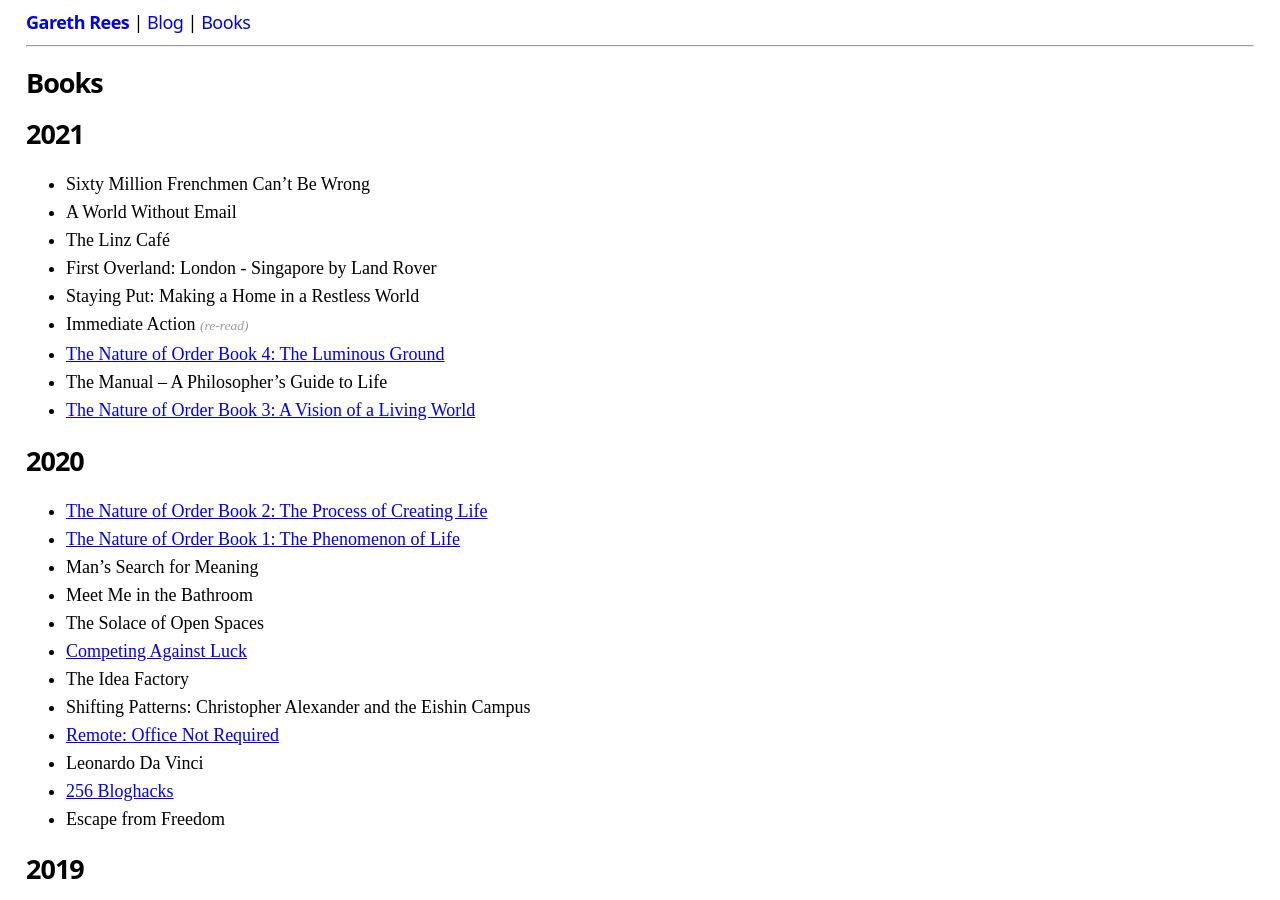
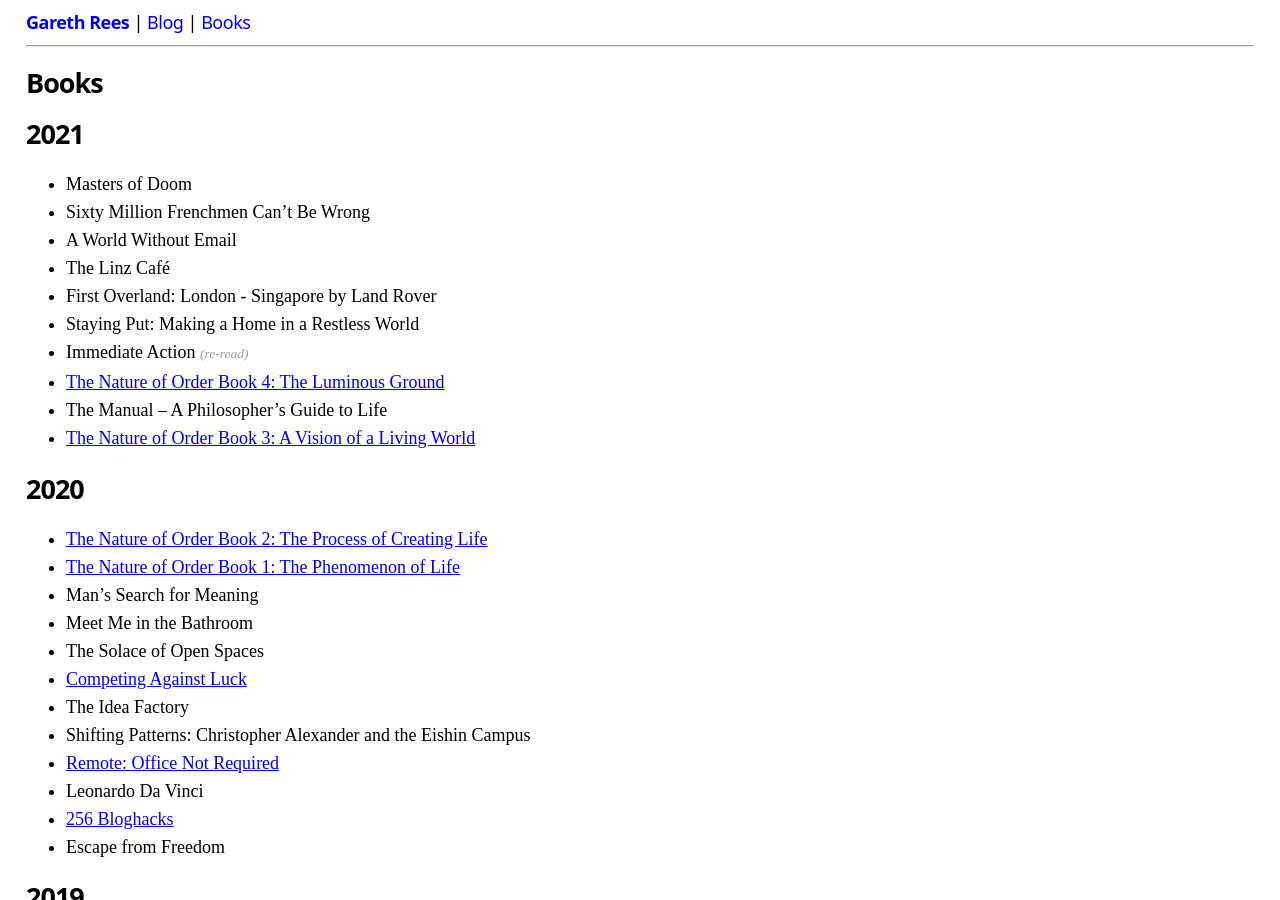
Before and after one commit to garethrees/garethrees.github.com, a Jekyll site: the page built from books.html, in a window 1280 px wide and 900 px high. Built offline with Jekyll 4.4.1, drawn with Linux system fonts in a browser that asks for light colours.

Commit message:
Update books.yml

```diff
--- a/_data/books.yml
+++ b/_data/books.yml
@@ -1,4 +1,5 @@
 2021:
+- title: Masters of Doom
 - title: "Sixty Million Frenchmen Can’t Be Wrong"
 - title: "A World Without Email"
 - title: "The Linz Café"
```
